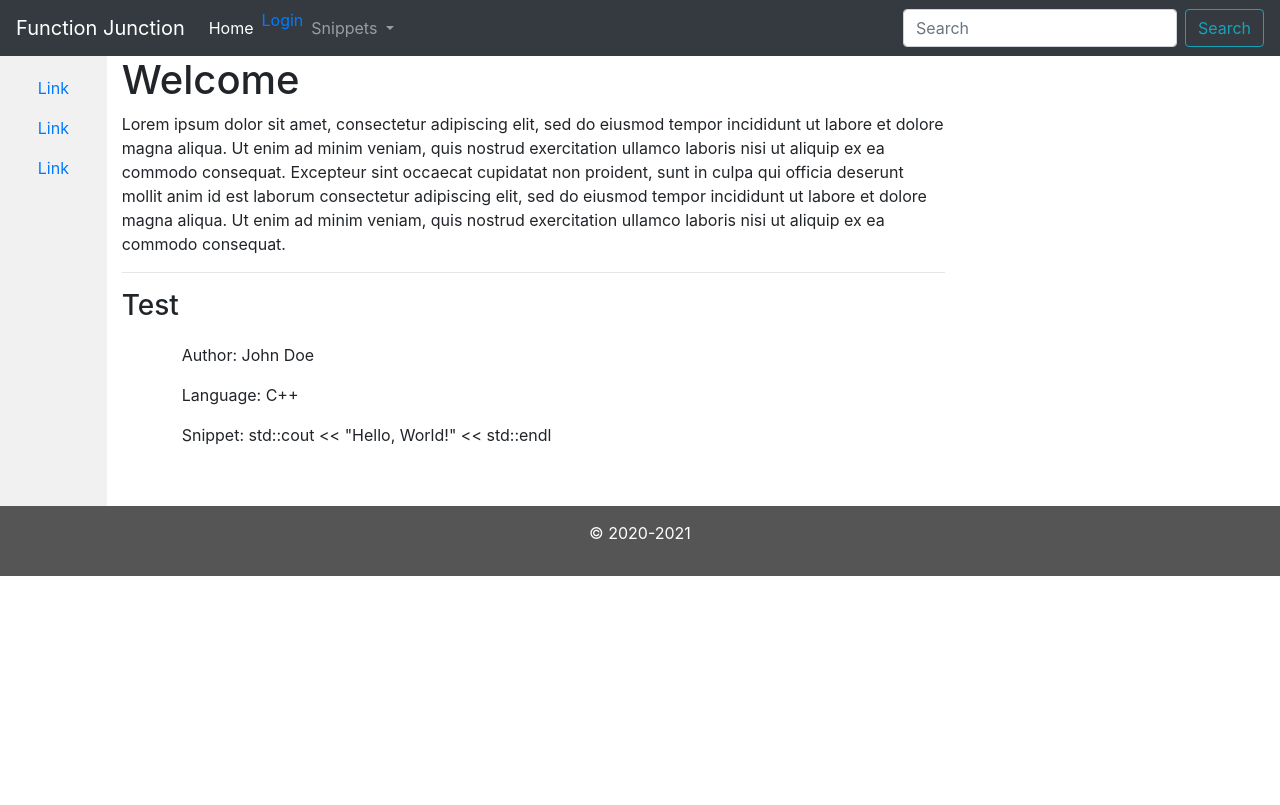
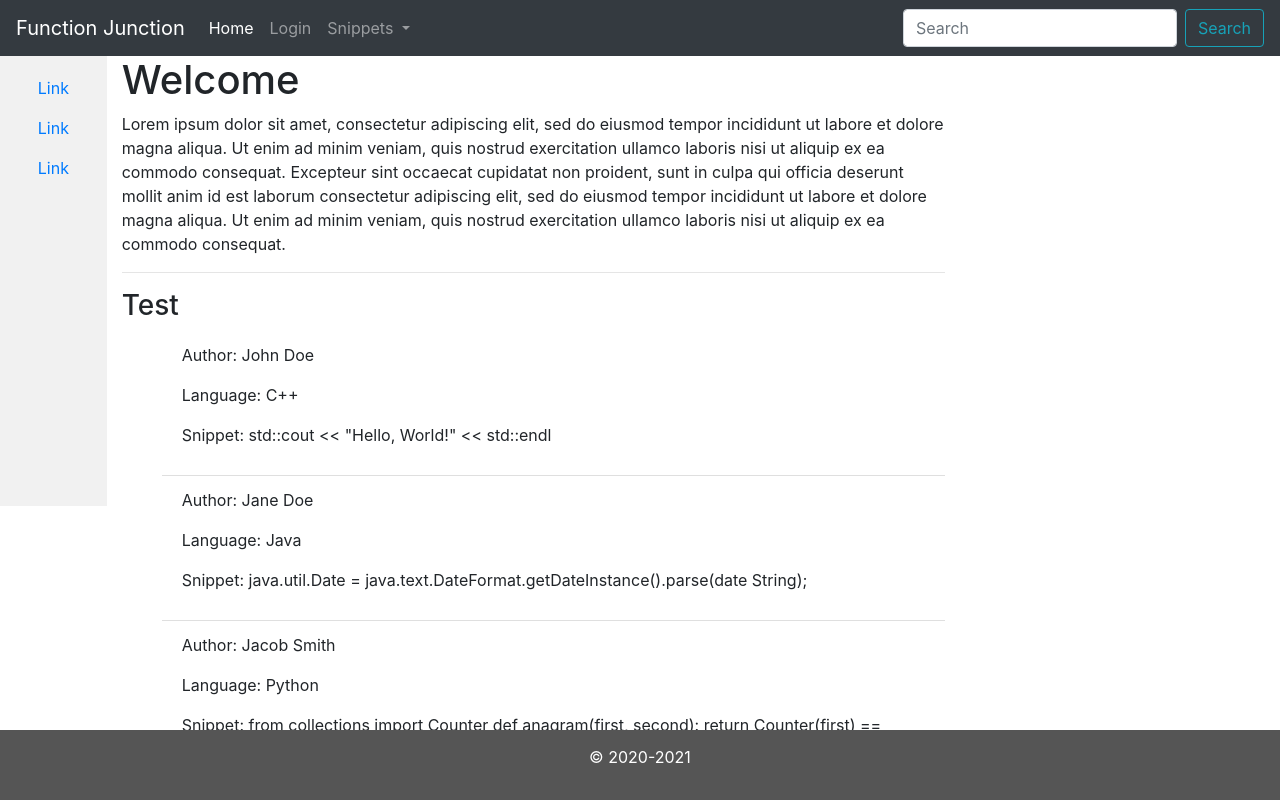
Before and after one commit to Josh-Atwell/CSCI_452_FJ, a plain HTML site: page index.html in a window 1280 px wide. Drawn offline with nearby package versions, Linux system fonts and the light colour scheme.

Commit message:
Update index.html
Further update on html

```diff
--- a/index.html
+++ b/index.html
@@ -56,7 +56,7 @@
           <a class="nav-link" href="#">Home <span class="sr-only">(current)</span></a>
         </li>
         <li>
-          <a href="#" id="login-btn">Login <span class="sr-only">(current)</span></a>
+          <a class="nav-link" href="#" id="login-btn">Login <span class="sr-only">(current)</span></a>
         </li>
         <li class="nav-item dropdown">
           <a class="nav-link dropdown-toggle" href="#" id="navbarDropdown" role="button" data-toggle="dropdown" aria-haspopup="true" aria-expanded="false">
@@ -97,13 +97,29 @@
           <p>Language: C++</p>
           <p>Snippet: std::cout << "Hello, World!" << std::endl</p>
         </li>
+        <li class="list-group-item">
+          <p>Author: Jane Doe</p>
+          <p>Language: Java</p>
+          <p>Snippet: java.util.Date = java.text.DateFormat.getDateInstance().parse(date String);</p>
+        </li>
+        <li class="list-group-item">
+          <p>Author: Jacob Smith</p>
+          <p>Language: Python</p>
+          <p>Snippet: from collections import Counter
+
+            def anagram(first, second):
+                return Counter(first) == Counter(second)
+
+
+            anagram("abcd3", "3acdb") # True</p>
+        </li>
       </ul>
     </div>
 
   </div>
 </div>
 
-<footer class="container-fluid text-center">
+<footer class="page-footer font-small text-center fixed-bottom">
   <p>&#169 2020-2021</p>
 </footer>
 
@@ -136,7 +152,7 @@
   </div>
 </div>
 
-<!--JQuery Script-->
+<!-- JQuery Script -->
 <script>
 
   $(document).ready(function() {
```
